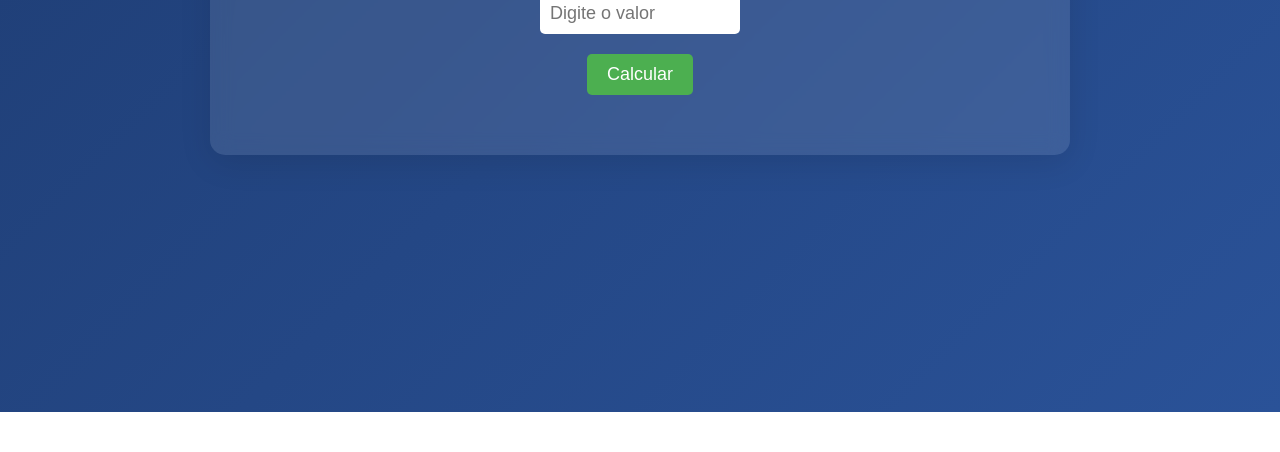
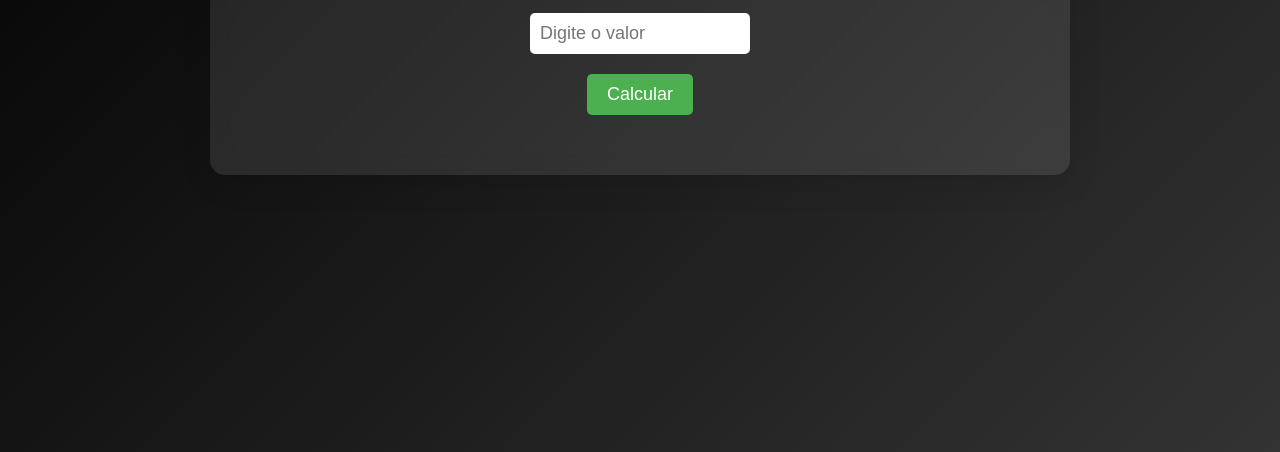
Before and after one commit to Apodiloco/Distribuicaododinheiro, a plain HTML site: page index.html in a window 1280 px wide. Shown: the part 388-840 px from the top of the page. Before the commit the page ends 800 px from the top, so only its background shows below. Drawn offline with Linux system fonts and the light colour scheme.

Commit message:
Update index.html

```diff
--- a/index.html
+++ b/index.html
@@ -1,25 +1,27 @@
-<html>
+<!DOCTYPE html>
+<html lang="pt-BR">
 <head>
-    <base href="Calculator/" />
     <meta charset="UTF-8">
-    <meta name="apple-mobile-web-app-capable" content="yes"> <!-- Permite que o app web funcione em tela cheia -->
+    <meta name="viewport" content="width=device-width, initial-scale=1, user-scalable=no">
+    <meta name="apple-mobile-web-app-capable" content="yes"> <!-- Permite modo fullscreen -->
+    <meta name="apple-mobile-web-app-status-bar-style" content="black-translucent"> <!-- Estilo da barra de status -->
     <title>Calculadora de Orçamento Pessoal Interativa</title>
     <style>
         body {
             font-family: 'Segoe UI', Tahoma, Geneva, Verdana, sans-serif;
-            background: linear-gradient(135deg, #1e3c72, #2a5298);
+            background: linear-gradient(135deg, #000000, #333333);
             color: white;
             margin: 0;
-            padding: 0;
-            height: 100vh; /* Ajuste a altura para ocupar toda a tela */
-            display: flex; /* Usar flexbox para centralizar */
-            justify-content: center; /* Centralizar horizontalmente */
-            align-items: center; /* Centralizar verticalmente */
+            padding: 20px;
+            min-height: 100vh;
+            display: flex;
+            align-items: center;
+            justify-content: center;
         }
 
         .container {
             max-width: 800px;
-            width: 100%; /* Permitir que a largura seja responsiva */
+            width: 100%;
             background: rgba(255, 255, 255, 0.1);
             padding: 30px;
             border-radius: 15px;
@@ -44,10 +46,10 @@
             width: 200px;
             border: none;
             border-radius: 5px;
-            margin-bottom: 20px; /* Adicionei margin-bottom para separar o input do botão */
-            display: block; /* Faz o input ocupar sua própria linha */
-            margin-left: auto; /* Centraliza o input */
-            margin-right: auto; /* Centraliza o input */
+            margin-bottom: 20px;
+            display: block;
+            margin-left: auto;
+            margin-right: auto;
         }
 
         button {
```
